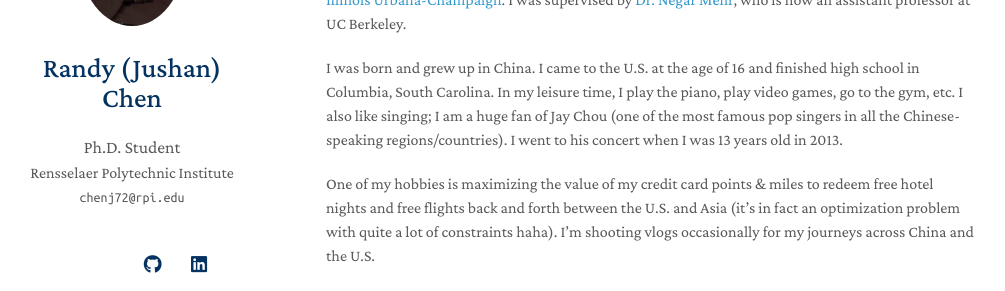
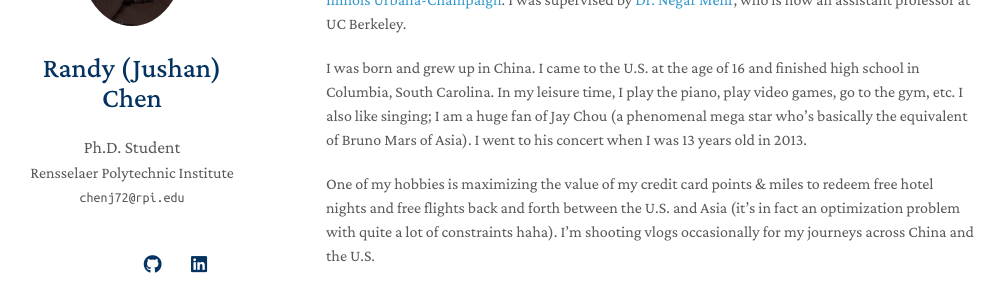
Before and after one commit to Jushan-Randy-Chen/Jushan-Randy-Chen.github.io, a Jekyll site: the page built from index.md, in a window 1280 px wide and 1304 px high. Shown: the part 193-484 px from the top of the window, without its empty margins (144-1149 px from the left). Built offline with Jekyll 4.4.1, drawn with Linux system fonts in a browser that asks for light colours; a style sheet for code colours, icons or effects is not loaded; our own code applies the rules of GitHub Pages for plain Markdown files.

Commit message:
Update index.md

```diff
--- a/index.md
+++ b/index.md
@@ -6,7 +6,7 @@
 
 I go by Randy (though my legal name is Jushan). I recently started my Ph.D.  in Electrical, Computer, and Systems Engineering at [Rensselaer Polytechnic Institute](https://ecse.rpi.edu/). I am supervised by [Dr. Santiago Paternain](https://sites.ecse.rpi.edu/~paters/). Previously, I finished both my B.S. and M.S. in Aerospace Engineering at [University of Illinois Urbana-Champaign](https://aerospace.illinois.edu/). I was supervised by [Dr. Negar Mehr](https://negarmehr.com/), who is now an assistant professor at UC Berkeley.
 
-I was born and grew up in China. I came to the U.S. at the age of 16 and finished high school in Columbia, South Carolina. In my leisure time, I play the piano, play video games, go to the gym, etc. I also like singing; I am a huge fan of Jay Chou (one of the most famous pop singers in all the Chinese-speaking regions/countries). I went to his concert when I was 13 years old in 2013.
+I was born and grew up in China. I came to the U.S. at the age of 16 and finished high school in Columbia, South Carolina. In my leisure time, I play the piano, play video games, go to the gym, etc. I also like singing; I am a huge fan of Jay Chou (a phenomenal mega star who's basically the equivalent of Bruno Mars of Asia). I went to his concert when I was 13 years old in 2013.
 
 One of my hobbies is maximizing the value of my credit card points & miles to redeem free hotel nights and free flights back and forth between the U.S. and Asia (it's in fact an optimization problem with quite a lot of constraints haha). I'm shooting vlogs occasionally for my journeys across China and the U.S.
 
```
